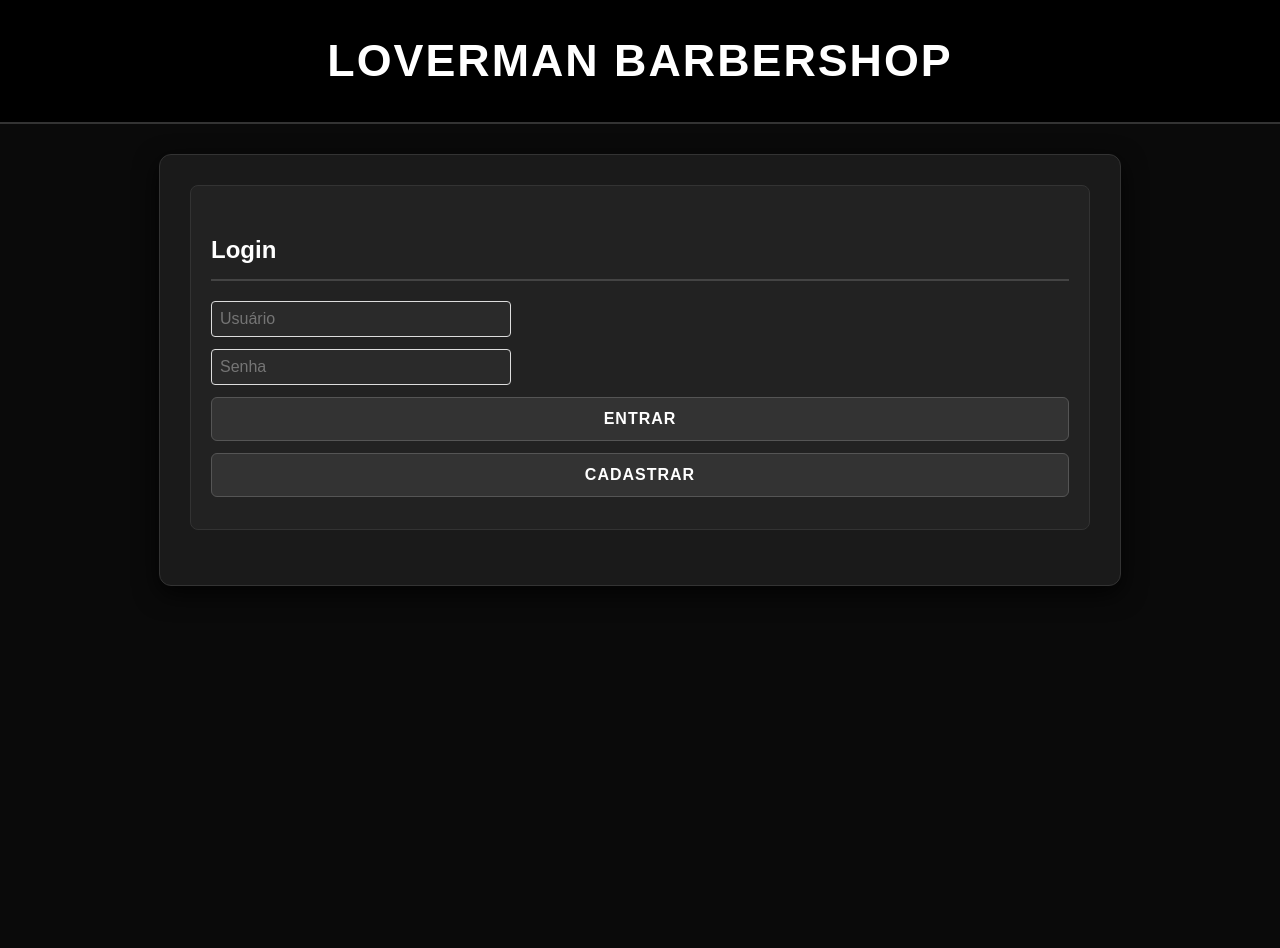
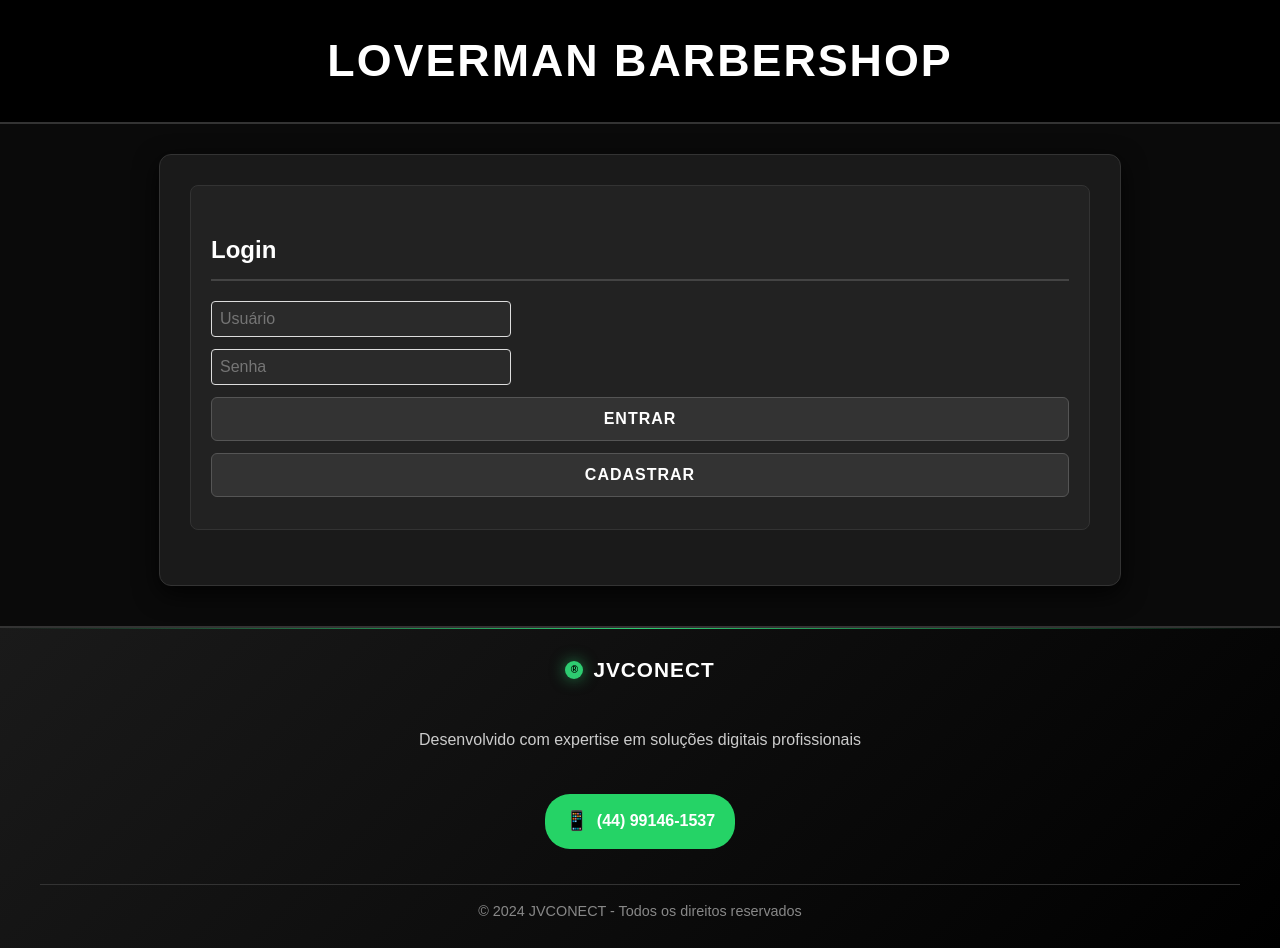
Before and after one commit to joaovictormv9564/barbershoploverman, a website: page public/index.html in a window 1280 px wide. Before the commit the page ends 800 px from the top, so only its background shows below. Drawn offline with nearby package versions, Linux system fonts and the light colour scheme.

Commit message:
att roda pe

```diff
--- a/public/index.html
+++ b/public/index.html
@@ -104,6 +104,134 @@
     .fc-time-grid .fc-slats .fc-disabled {
         background-color: #fff8f8;
     }
+            .footer {
+            background: linear-gradient(135deg, #1a1a1a 0%, #000000 100%);
+            color: #ffffff;
+            padding: 25px 20px;
+            text-align: center;
+            border-top: 2px solid #333333;
+            margin-top: 40px;
+            position: relative;
+            overflow: hidden;
+        }
+
+        .footer-content {
+            max-width: 1200px;
+            margin: 0 auto;
+            display: flex;
+            flex-direction: column;
+            align-items: center;
+            gap: 15px;
+        }
+
+        .footer-logo {
+            display: flex;
+            align-items: center;
+            gap: 10px;
+            margin-bottom: 10px;
+        }
+
+        .registered-symbol {
+            width: 18px;
+            height: 18px;
+            background: #2ecc71;
+            border-radius: 50%;
+            display: flex;
+            align-items: center;
+            justify-content: center;
+            font-size: 10px;
+            font-weight: bold;
+            color: #000000;
+            position: relative;
+        }
+
+        .footer-brand {
+            font-size: 1.3em;
+            font-weight: 700;
+            color: #ffffff;
+            letter-spacing: 1px;
+        }
+
+        .footer-text {
+            font-size: 1em;
+            color: #cccccc;
+            line-height: 1.6;
+            max-width: 600px;
+        }
+
+        .whatsapp-link {
+            display: inline-flex;
+            align-items: center;
+            gap: 8px;
+            background: #25D366;
+            color: #ffffff !important;
+            text-decoration: none;
+            padding: 12px 20px;
+            border-radius: 25px;
+            font-weight: 600;
+            transition: all 0.3s ease;
+            margin-top: 10px;
+        }
+
+        .whatsapp-link:hover {
+            background: #128C7E;
+            transform: translateY(-2px);
+            box-shadow: 0 5px 15px rgba(37, 211, 102, 0.3);
+        }
+
+        .whatsapp-icon {
+            font-size: 1.2em;
+        }
+
+        .footer-copyright {
+            margin-top: 20px;
+            font-size: 0.9em;
+            color: #888888;
+            border-top: 1px solid #333333;
+            padding-top: 15px;
+            width: 100%;
+        }
+
+        /* Efeitos visuais do rodapé */
+        .footer::before {
+            content: '';
+            position: absolute;
+            top: 0;
+            left: 0;
+            right: 0;
+            height: 1px;
+            background: linear-gradient(90deg, transparent, #2ecc71, transparent);
+        }
+
+        /* Responsivo */
+        @media (max-width: 768px) {
+            .footer {
+                padding: 20px 15px;
+            }
+
+            .footer-brand {
+                font-size: 1.1em;
+            }
+
+            .footer-text {
+                font-size: 0.9em;
+            }
+
+            .whatsapp-link {
+                padding: 10px 16px;
+                font-size: 0.9em;
+            }
+        }
+
+        /* Animação sutil */
+        @keyframes pulse-glow {
+            0%, 100% { box-shadow: 0 0 5px rgba(46, 204, 113, 0.3); }
+            50% { box-shadow: 0 0 15px rgba(46, 204, 113, 0.6); }
+        }
+
+        .registered-symbol {
+            animation: pulse-glow 2s infinite;
+        }
     </style>
 </head>
 <body>
@@ -271,5 +399,26 @@
 
     <script src="https://cdn.jsdelivr.net/npm/fullcalendar@5.11.3/main.min.js"></script>
     <script src="app.js"></script>
+        <footer class="footer">
+        <div class="footer-content">
+            <div class="footer-logo">
+                <div class="registered-symbol">®</div>
+                <span class="footer-brand">JVCONECT</span>
+            </div>
+
+            <p class="footer-text">
+                Desenvolvido com expertise em soluções digitais profissionais
+            </p>
+
+            <a href="https://wa.me/5544991461537" class="whatsapp-link" target="_blank">
+                <span class="whatsapp-icon">📱</span>
+                (44) 99146-1537
+            </a>
+
+            <div class="footer-copyright">
+                © 2024 JVCONECT - Todos os direitos reservados
+            </div>
+        </div>
+    </footer>
 </body>
 </html>
```
